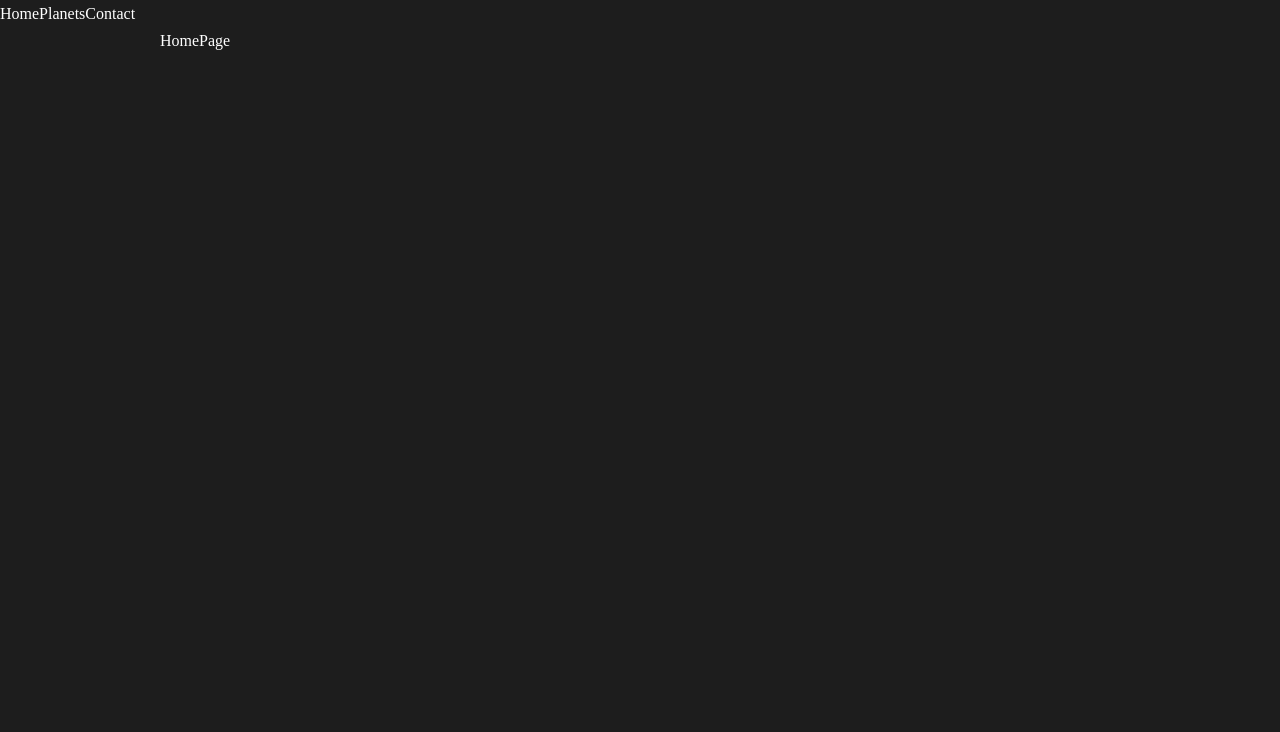
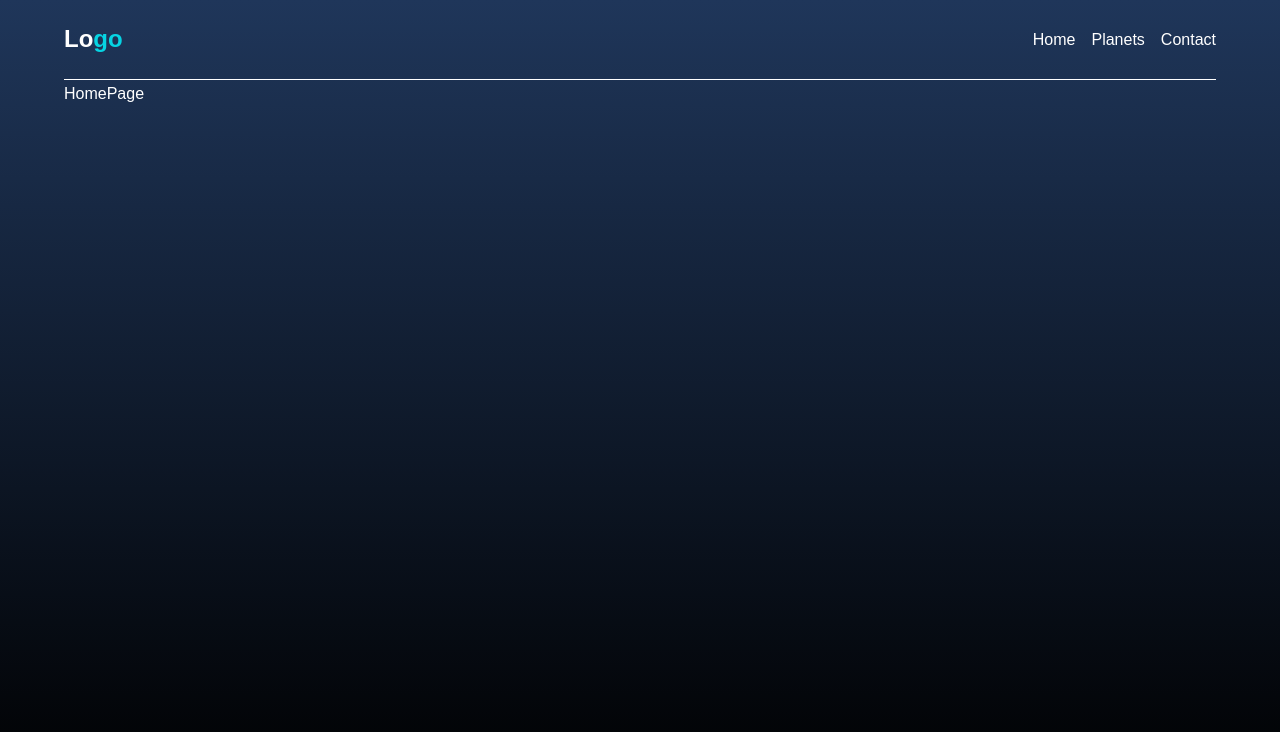
Before and after one commit to knutcode/hostoppgave, a React (Create React App) app: page /#/ in a window 1280 px wide. Shown: the top 732 px of the page. Built offline with nearby package versions, Linux system fonts and the light colour scheme.

Commit message:
navbar styling

```diff
--- a/src/assets/Global.css
+++ b/src/assets/Global.css
@@ -15,14 +15,15 @@
 
 :root {
 	/*Miscellaneous*/
-	--color-bg: #1d1d1d;
+	--color-bg: linear-gradient(#1f365a, #000);
+	--color-primary: rgb(6, 212, 227);
 	--color-white: #fff;
 
 	--transition: all 400ms ease;
 
 	--border: 2px;
 
-	--container-width-large: 75%;
+	--container-width-large: 90%;
 	--container-width-medium: 86%;
 	--container-width-small: 90%;
 }
@@ -39,15 +40,25 @@ body {
 	color: var(--color-white);
 	/*Miscellaneous*/
 	line-height: 1.7;
+	font-family: sans-serif;
 }
 
 .container {
 	/*Box model stuff*/
 	width: var(--container-width-large);
 	margin: 0 auto;
+	padding-top: 5rem;
 }
 
 section {
 	/*Box model stuff*/
 	min-height: 100vh;
 }
+
+h1,
+h2,
+h3,
+h4,
+h5 {
+	margin: 0;
+}
--- a/src/pages/components/Navbar/Navbar.jsx
+++ b/src/pages/components/Navbar/Navbar.jsx
@@ -4,16 +4,23 @@ import ContactPage from "../../contactPage";
 import ErrorPage from "../../errorPage";
 import LandingPage from "../../homePage";
 import PlanetsPage from "../../planetsPage";
-import { StyledLink } from "./style";
+import * as s from "./style";
 
 const Navbar = () => {
 	return (
 		<>
-			<nav>
-				<StyledLink to="/">Home</StyledLink>
-				<StyledLink to="/planets">Planets</StyledLink>
-				<StyledLink to="/contact">Contact</StyledLink>
-			</nav>
+			<s.Nav>
+				<s.StyledNav>
+					<h2>
+						Lo<s.LogoSpan>go</s.LogoSpan>
+					</h2>
+					<s.NavLinks>
+						<s.StyledLink to="/">Home</s.StyledLink>
+						<s.StyledLink to="/planets">Planets</s.StyledLink>
+						<s.StyledLink to="/contact">Contact</s.StyledLink>
+					</s.NavLinks>
+				</s.StyledNav>
+			</s.Nav>
 			<Routes>
 				<Route path="/" element={<LandingPage />} />
 				<Route path="/planets" element={<PlanetsPage />} />
--- a/src/pages/components/Navbar/style.js
+++ b/src/pages/components/Navbar/style.js
@@ -4,3 +4,30 @@ import styled from "styled-components";
 export const StyledLink = styled(Link)`
 	color: var(--color-white);
 `;
+
+export const LogoSpan = styled.span`
+	color: var(--color-primary);
+`;
+
+// Actual nav
+export const Nav = styled.nav`
+	width: 100%;
+	display: flex;
+	justify-content: center;
+`;
+
+export const NavLinks = styled.div`
+	display: flex;
+	gap: 1rem;
+`;
+
+export const StyledNav = styled.div`
+	position: fixed;
+	height: 5rem;
+	display: flex;
+	gap: 1rem;
+	width: 90%;
+	justify-content: space-between;
+	align-items: center;
+	border-bottom: 1px solid var(--color-white);
+`;
--- a/src/pages/contactPage/index.jsx
+++ b/src/pages/contactPage/index.jsx
@@ -1,4 +1,5 @@
 import React from "react";
+// import * as s from "./style";
 
 const ContactPage = () => {
 	return (
--- a/src/pages/errorPage/index.jsx
+++ b/src/pages/errorPage/index.jsx
@@ -1,4 +1,5 @@
 import React from "react";
+// import * as s from "./style";
 
 const ErrorPage = () => {
 	return <div>404 Error, page not found.</div>;
--- a/src/pages/homePage/index.jsx
+++ b/src/pages/homePage/index.jsx
@@ -1,11 +1,12 @@
 import React from "react";
+import * as s from "./style";
 
 const HomePage = () => {
 	return (
 		<>
-			<main>
+			<s.Main>
 				<div className="container">HomePage</div>
-			</main>
+			</s.Main>
 		</>
 	);
 };
--- a/src/pages/homePage/style.js
+++ b/src/pages/homePage/style.js
@@ -1 +1,5 @@
-// import styled from "styled-components";
+import styled from "styled-components";
+
+export const Main = styled.main`
+	min-height: 100vh;
+`;
--- a/src/pages/planetsPage/index.jsx
+++ b/src/pages/planetsPage/index.jsx
@@ -1,4 +1,5 @@
 import React from "react";
+// import * as s from "./style";
 
 const PlanetsPage = () => {
 	return (
```
